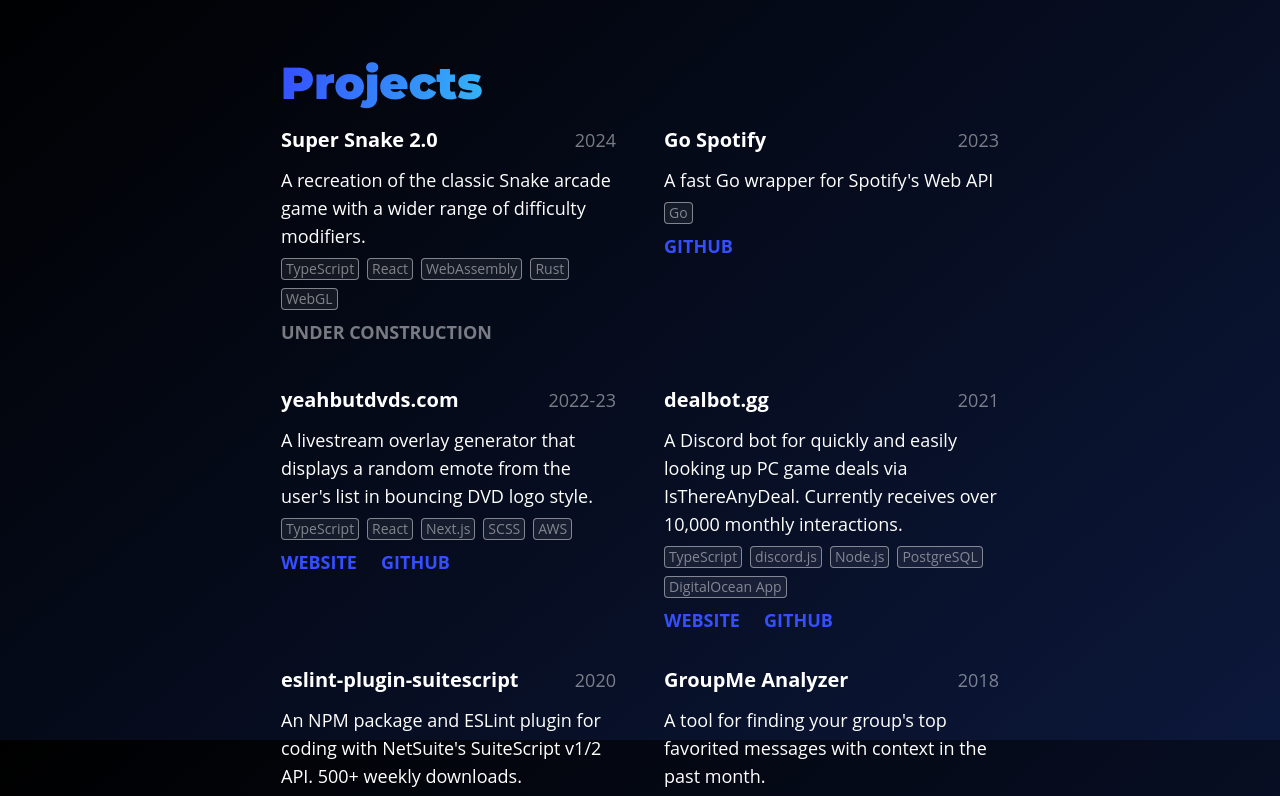
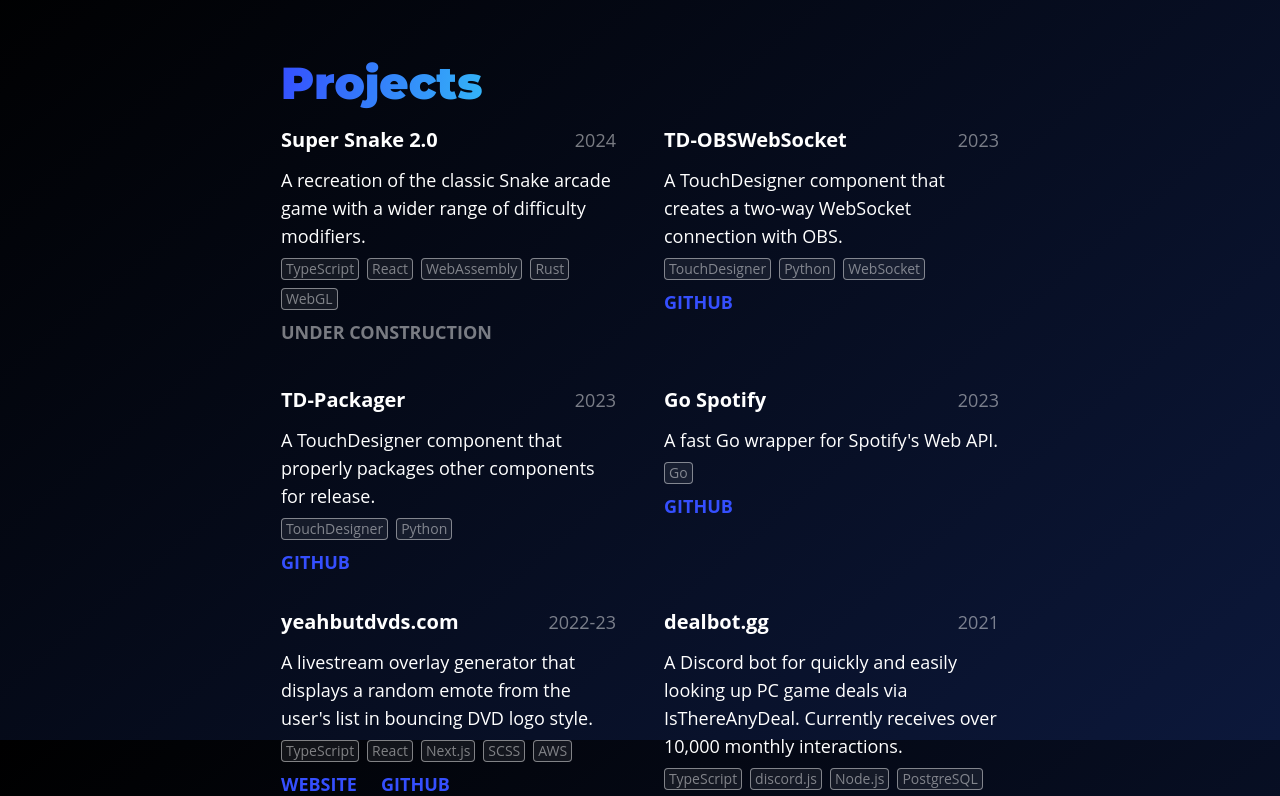
Before and after one commit to acdvs/acdvs.dev, a Next.js app: page / in a window 1280 px wide. Shown: the part 1660-2456 px from the top of the page. Built offline with nearby package versions, Linux system fonts and the light colour scheme.

Commit message:
Add TouchDesigner projects

```diff
--- a/src/components/sections/Projects.tsx
+++ b/src/components/sections/Projects.tsx
@@ -12,9 +12,23 @@
           tags={['TypeScript', 'React', 'WebAssembly', 'Rust', 'WebGL']}
         />
         <Project
+          title="TD-OBSWebSocket"
+          date="2023"
+          description="A TouchDesigner component that creates a two-way WebSocket connection with OBS."
+          tags={['TouchDesigner', 'Python', 'WebSocket']}
+          sourceURL="https://github.com/acdvs/TD-OBSWebSocket"
+        />
+        <Project
+          title="TD-Packager"
+          date="2023"
+          description="A TouchDesigner component that properly packages other components for release."
+          tags={['TouchDesigner', 'Python']}
+          sourceURL="https://github.com/acdvs/TD-Release"
+        />
+        <Project
           title="Go Spotify"
           date="2023"
-          description="A fast Go wrapper for Spotify's Web API"
+          description="A fast Go wrapper for Spotify's Web API."
           tags={['Go']}
           sourceURL="https://github.com/omegastreamtv/Spotify"
         />
@@ -37,7 +51,7 @@
         <Project
           title="eslint-plugin-suitescript"
           date="2020"
-          description="An NPM package and ESLint plugin for coding with NetSuite's SuiteScript v1/2 API. 500+ weekly downloads."
+          description="An NPM package and ESLint plugin for coding with NetSuite's SuiteScript v1/2 API. 800+ weekly downloads."
           tags={['JavaScript', 'Node.js', 'ESLint', 'AST nodes']}
           sourceURL="https://github.com/acdvs/eslint-plugin-suitescript"
           packageURL="https://www.npmjs.com/package/eslint-plugin-suitescript"
```
